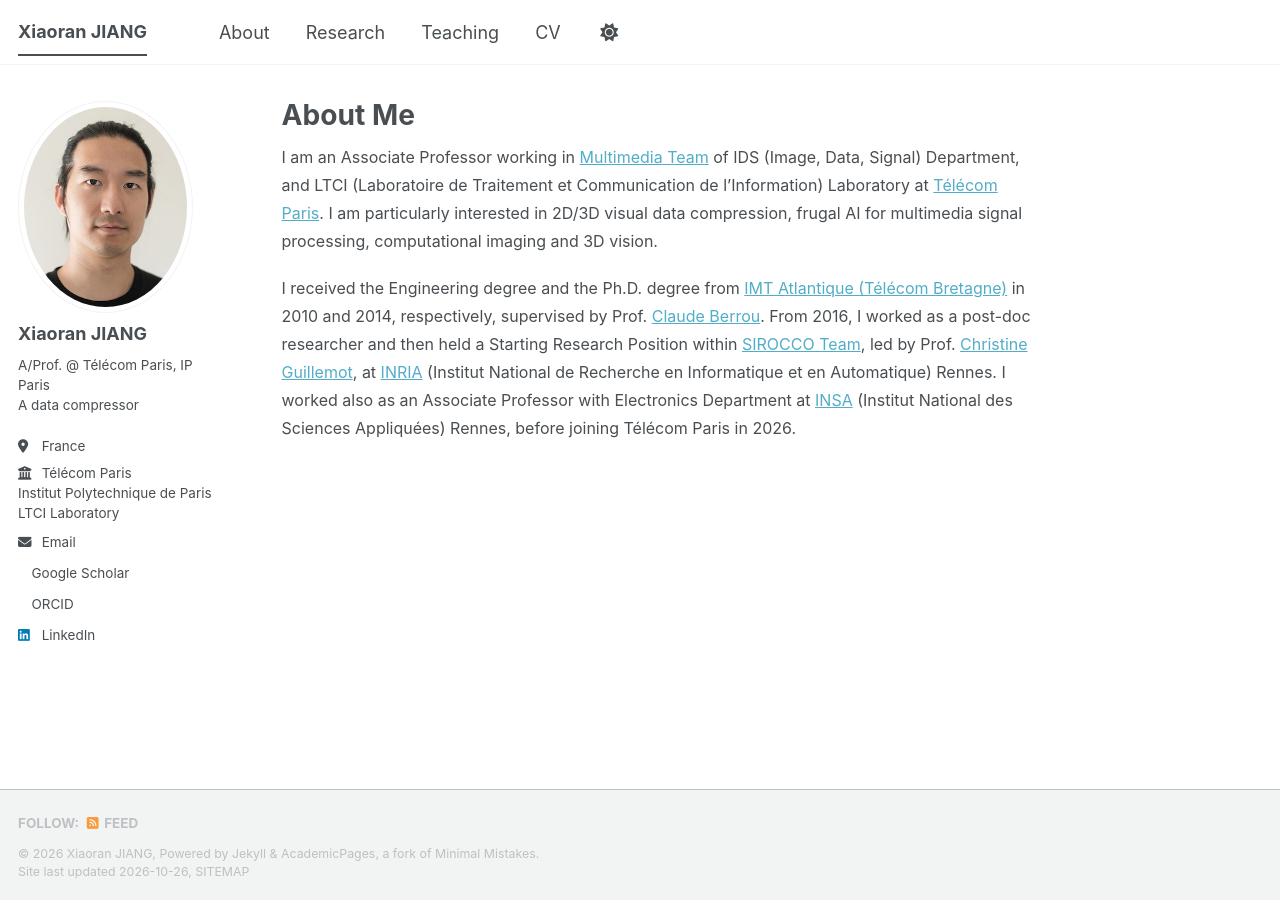
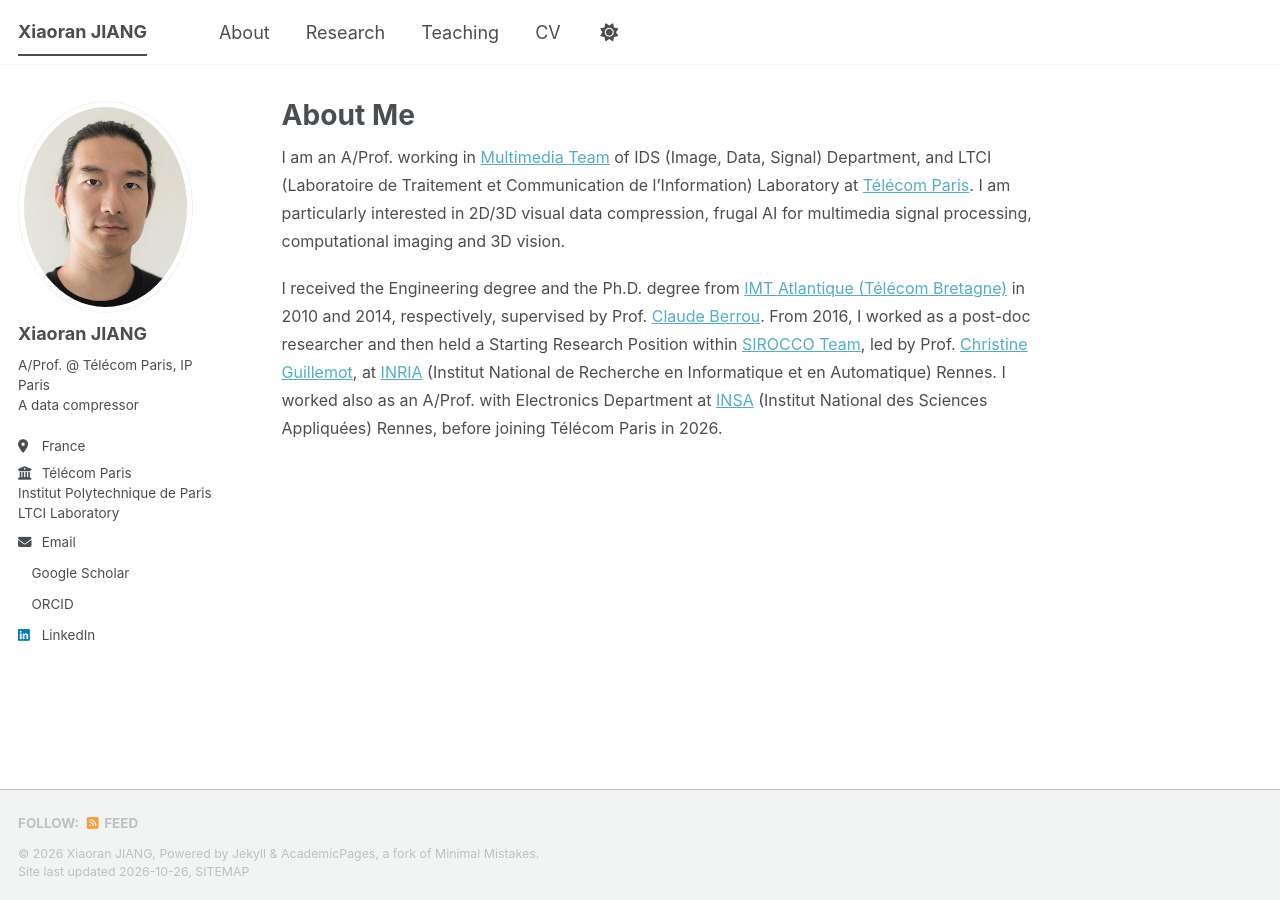
Before and after one commit to xiaoranjiang/xiaoranjiang.github.io, a Jekyll site: the page built from _pages/about.md, in a window 1280 px wide. Built offline with Jekyll 4.4.1, drawn with Linux system fonts in a browser that asks for light colours; a style sheet for code colours, icons or effects is not loaded.

Commit message:
Update about.md

```diff
--- a/_pages/about.md
+++ b/_pages/about.md
@@ -7,10 +7,10 @@
   - /about.html
 ---
 
-I am an Associate Professor working in [Multimedia Team](https://mm.telecom-paris.fr/) of IDS (Image, Data, Signal) Department, and LTCI (Laboratoire de Traitement et Communication de l'Information) Laboratory at [Télécom Paris](https://www.telecom-paris.fr).
+I am an A/Prof. working in [Multimedia Team](https://mm.telecom-paris.fr/) of IDS (Image, Data, Signal) Department, and LTCI (Laboratoire de Traitement et Communication de l'Information) Laboratory at [Télécom Paris](https://www.telecom-paris.fr).
 I am particularly interested in 2D/3D visual data compression, frugal AI for multimedia signal processing, computational imaging and 3D vision.
 
-I received the Engineering degree and the Ph.D. degree from [IMT Atlantique (Télécom Bretagne)](https://www.imt-atlantique.fr/) in 2010 and 2014, respectively, supervised by Prof. [Claude Berrou](https://fr.wikipedia.org/wiki/Claude_Berrou). From 2016, I worked as a post-doc researcher and then held a Starting Research Position within [SIROCCO Team](https://team.inria.fr/sirocco/fr/), led by Prof. [Christine Guillemot](https://people.rennes.inria.fr/Christine.Guillemot/), at [INRIA](https://www.inria.fr/en) (Institut National de Recherche en Informatique et en Automatique) Rennes. I worked also as an Associate Professor with Electronics Department at [INSA](https://www.insa-rennes.fr/) (Institut National des Sciences Appliquées) Rennes, before joining Télécom Paris in 2026.
+I received the Engineering degree and the Ph.D. degree from [IMT Atlantique (Télécom Bretagne)](https://www.imt-atlantique.fr/) in 2010 and 2014, respectively, supervised by Prof. [Claude Berrou](https://fr.wikipedia.org/wiki/Claude_Berrou). From 2016, I worked as a post-doc researcher and then held a Starting Research Position within [SIROCCO Team](https://team.inria.fr/sirocco/fr/), led by Prof. [Christine Guillemot](https://people.rennes.inria.fr/Christine.Guillemot/), at [INRIA](https://www.inria.fr/en) (Institut National de Recherche en Informatique et en Automatique) Rennes. I worked also as an A/Prof. with Electronics Department at [INSA](https://www.insa-rennes.fr/) (Institut National des Sciences Appliquées) Rennes, before joining Télécom Paris in 2026.
 
 
 <!--
```
